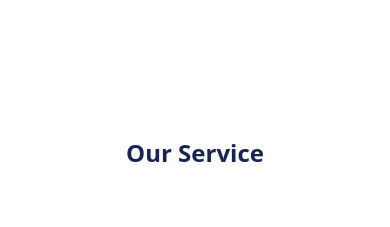
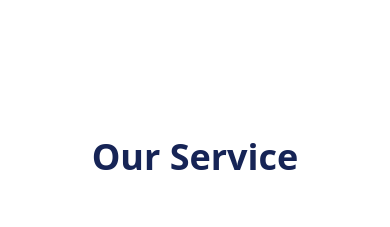
Before and after one commit to ayoubbezai/di9at-alwa9t, a Next.js app in the folder frontend/: page / in a window 390 px wide. Shown: the part 1980-2207 px from the top of the page. Built offline with nearby package versions, Linux system fonts and the light colour scheme.

Commit message:
add our service section frontend

```diff
--- a/frontend/components/landing/OurService.tsx
+++ b/frontend/components/landing/OurService.tsx
@@ -59,7 +59,7 @@ const Card = ({ title, description, image }: CardType) => {
 export default function OurService() {
   return (
     <div className="flex flex-col items-center justify-center w-full mx-auto py-12 px-6">
-      <h1 className="text-2xl md:text-5xl font-bold text-center text-primary-dark mb-12">
+      <h1 className="text-4xl md:text-5xl font-bold text-center text-primary-dark mb-12">
         Our Service
       </h1>
       <div className="grid grid-cols-1 md:grid-cols-3 gap-10 mt-8   w-full px-4 md:px-0">
```
